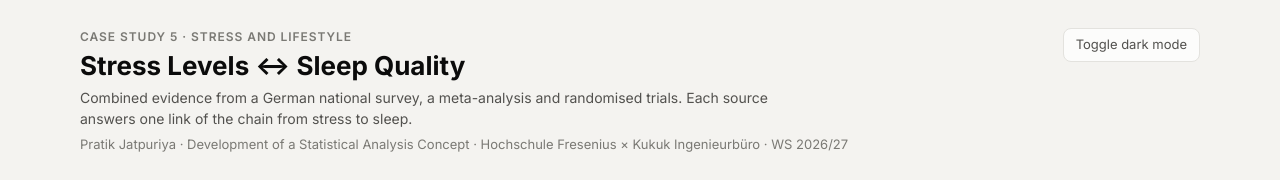
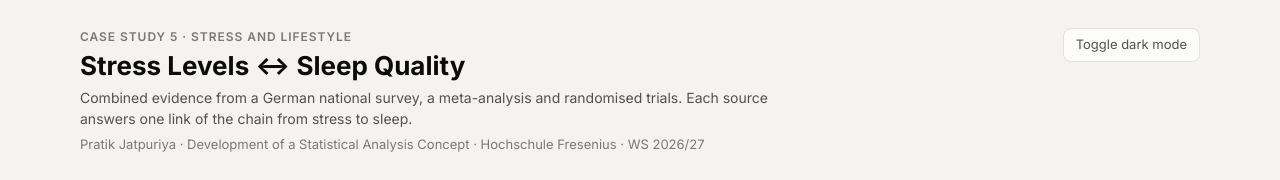
Before and after one commit to pratikjatpuriya5151-stack/stress-sleep-dashboard, a plain HTML site: page index.html in a window 1280 px wide. Shown: the top 180 px of the page. Drawn offline with Linux system fonts and the light colour scheme.

Commit message:
Update author information formatting in index.html

```diff
--- a/index.html
+++ b/index.html
@@ -128,7 +128,7 @@
     <div class="eyebrow">Case study 5 · Stress and lifestyle</div>
     <h1>Stress Levels ↔ Sleep Quality</h1>
     <p class="sub">Combined evidence from a German national survey, a meta-analysis and randomised trials. Each source answers one link of the chain from stress to sleep.</p>
-    <div class="author">Pratik Jatpuriya · Development of a Statistical Analysis Concept · Hochschule Fresenius × Kukuk Ingenieurbüro · WS 2026/27</div>
+    <div class="author">Pratik Jatpuriya · Development of a Statistical Analysis Concept · Hochschule Fresenius · WS 2026/27</div>
   </div>
   <button class="theme-btn" id="themeBtn" type="button">Toggle dark mode</button>
 </header>
```
